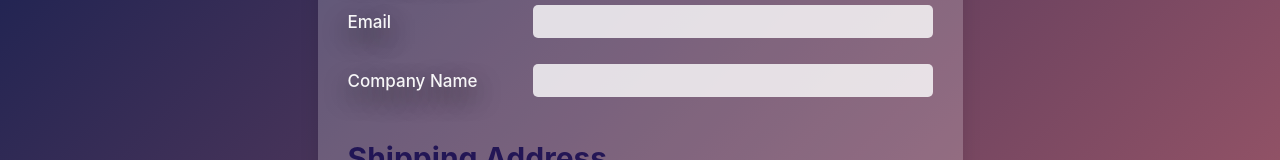
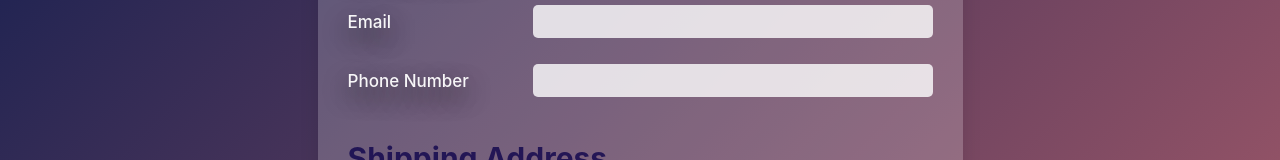
Before and after one commit to swingrope/optofab-website, a React (Create React App) app: page /customer in a window 1280 px wide. Shown: the part 461-621 px from the top of the page. Built offline with nearby package versions, Linux system fonts and the light colour scheme.

Commit message:
fixed small bugs

```diff
--- a/src/features/form/components/CustomerInfo.js
+++ b/src/features/form/components/CustomerInfo.js
@@ -96,7 +96,7 @@ export default function CustomerInfo({ part }) {
                   />
                   <MyTextInputSim
                     name="phoneNumber"
-                    label="Company Name"
+                    label="Phone Number"
                     onChange={handleChange}
                   />
 
```
Also changed, not shown: 2 other files (tests, documents, lock files or other folders).
